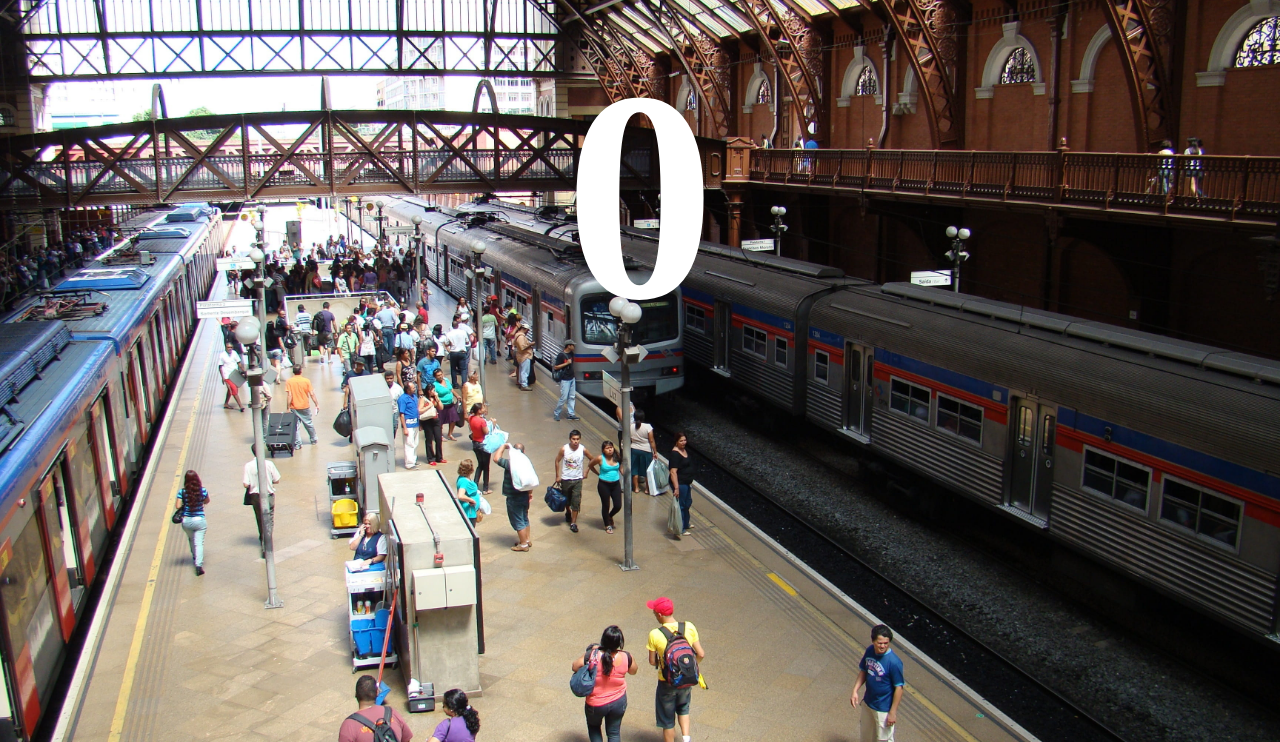
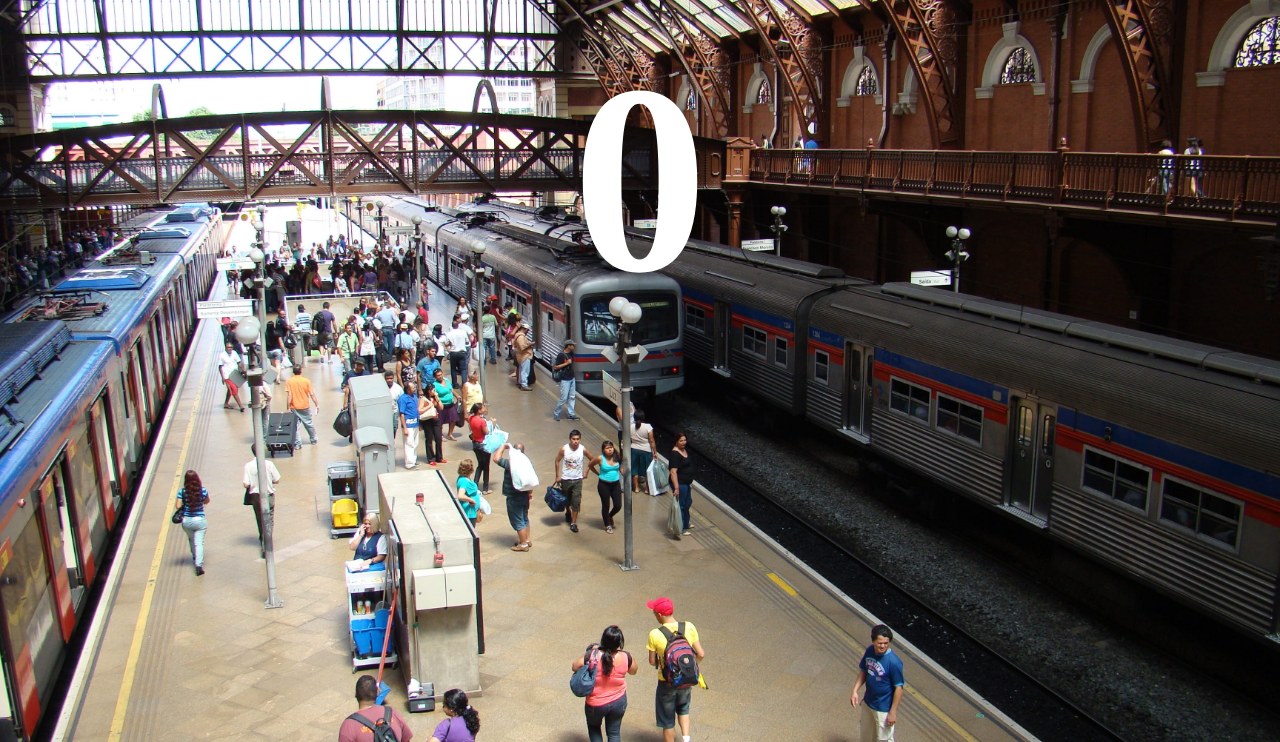
Before and after one commit to Archita93/People-Counter-Game, a plain HTML site: page index.html in a window 1280 px wide. Shown: the part 58-800 px from the top of the page. Drawn offline with Linux system fonts and the light colour scheme.

```diff
--- a/index.css
+++ b/index.css
@@ -16,5 +16,5 @@ h2{
     color:white;
     margin-top:0;
     margin-bottom:20px;
-    font-size: 300px;
+    font-size: 270px;
 }
```
